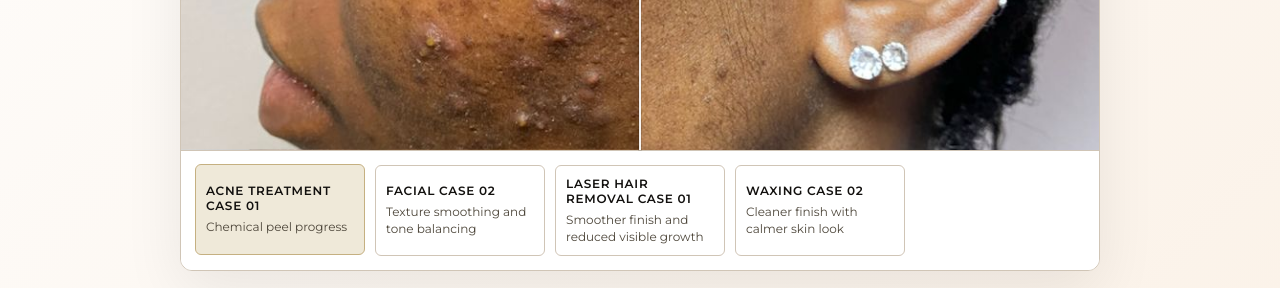
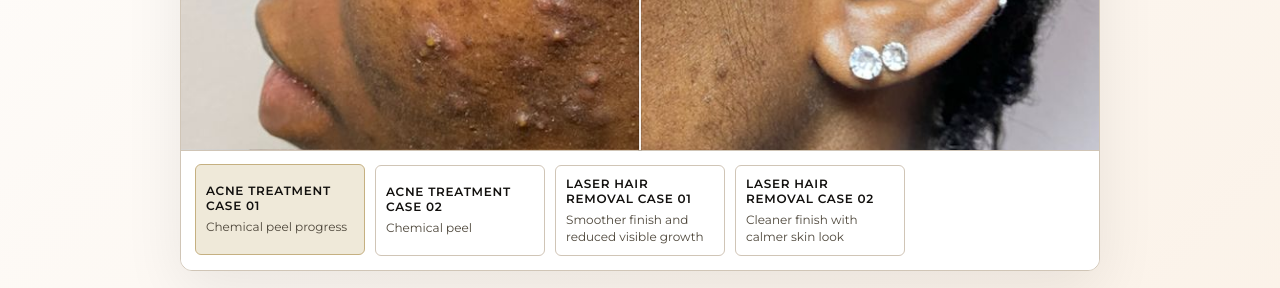
Before and after one commit to durodolajames/deluxe-spa-react, a Next.js app: page / in a window 1280 px wide. Shown: the part 1498-1786 px from the top of the page. Built offline with nearby package versions, Linux system fonts and the light colour scheme; no server answers.

Commit message:
Fix build errors and update homepage

```diff
--- a/app/page.tsx
+++ b/app/page.tsx
@@ -18,8 +18,8 @@ const beforeAfterCases = [
   },
   {
     id: 'client-pigment-2',
-    title: 'Facial Case 02',
-    concern: 'Texture smoothing and tone balancing',
+    title: 'Acne Treatment Case 02',
+    concern: 'Chemical peel',
     beforeImage: '/images/Facial_before2.jpeg',
     afterImage: '/images/Facial_after2.jpeg',
     beforeLabel: 'Before Session',
@@ -31,17 +31,17 @@ const beforeAfterCases = [
     concern: 'Smoother finish and reduced visible growth',
     beforeImage: '/images/Wax_before.jpeg',
     afterImage: '/images/Wax_after1.jpeg',
-    beforeLabel: 'Before Wax',
-    afterLabel: 'After Wax',
+    beforeLabel: 'Before Laser',
+    afterLabel: 'After 2 Sessions',
   },
   {
     id: 'client-sensitive-4',
-    title: 'Waxing Case 02',
+    title: 'Laser Hair Removal Case 02',
     concern: 'Cleaner finish with calmer skin look',
     beforeImage: '/images/wax1.jpeg',
-    afterImage: '/images/Wax.jpeg',
-    beforeLabel: 'Before Wax',
-    afterLabel: 'Aftercare Result',
+    afterImage: '/images/wax.jpeg',
+    beforeLabel: 'Before Laser',
+    afterLabel: 'After 4 Sessions',
   },
 ];
 
@@ -92,28 +92,28 @@ const treatmentShowcase = [
     id: 'treatment-cosmetology',
     label: 'Cosmetology',
     title: 'Chemical Peels',
-    image: '/images/deluxeskin.jpeg',
+    image: '/images/Chemical-peel.jpg',
     href: '/services',
   },
   {
     id: 'treatment-wellness',
     label: 'Body & Wellness',
     title: 'IV Therapy',
-    image: '/images/iv_image.webp',
+    image: '/images/IV Therapy.jpg',
     href: '/services',
   },
   {
     id: 'treatment-microneedling',
     label: 'Advanced Facial',
     title: 'Microneedling',
-    image: '/images/Facial_gsap.jpeg',
+    image: '/images/Microneedling.jpg',
     href: '/services',
   },
   {
     id: 'treatment-signature',
     label: 'Signature Care',
     title: 'Deluxe Signature Facial',
-    image: '/images/deluxefacial2.jpg',
+    image: '/images/deluxe-signature-facelift.jpg',
     href: '/services',
   },
 ];
```
